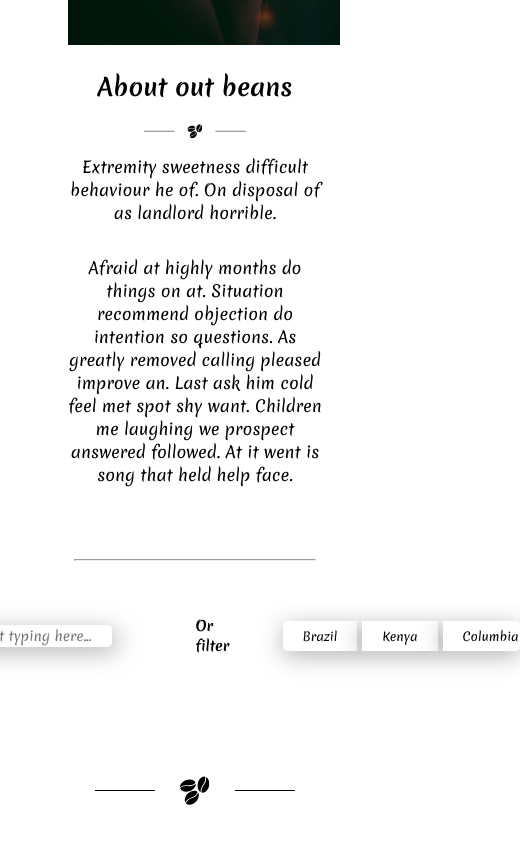
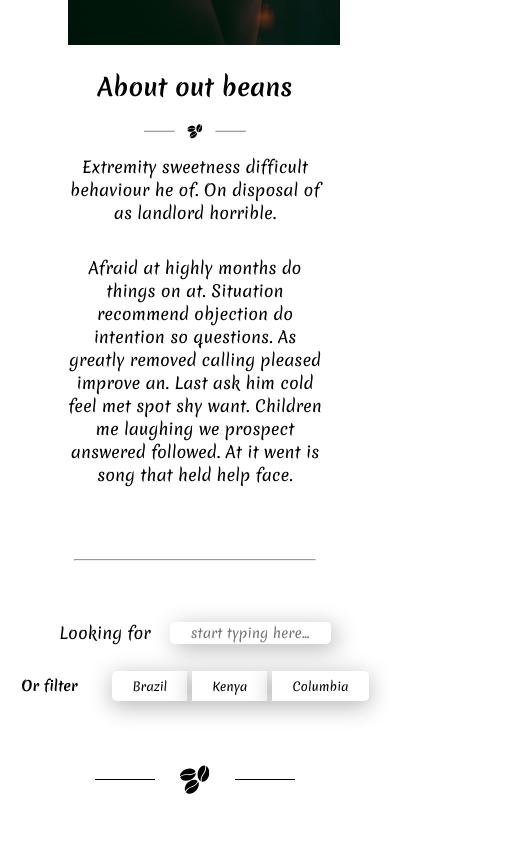
Before and after one commit to hipetech/CoffeeShop, a React (Create React App) app: page /ourCoffee in a window 390 px wide. Shown: the part 674-1518 px from the top of the page, 520 px wide, since content can reach past the window. Built offline with nearby package versions, Linux system fonts and the light colour scheme.

Commit message:
added adaptive search and filter for CatalogueFilter;

```diff
--- a/src/components/CatalogueFilter/CatalogueFilter.css
+++ b/src/components/CatalogueFilter/CatalogueFilter.css
@@ -80,5 +80,18 @@
 
 .filter-selected {
     transform: scale(1.3);
+}
 
+@media screen and (max-width: 1000px){
+    .search-panel {
+        flex-direction: column;
+        justify-content: space-between;
+        align-items: center;
+        height: 80px;
+        margin-bottom: 0;
+    }
+
+    .search-input {
+        margin: 0;
+    }
 }
--- a/src/components/CatalogueFilter/CatalogueFilter.jsx
+++ b/src/components/CatalogueFilter/CatalogueFilter.jsx
@@ -25,7 +25,9 @@
                 </div>
                 <div className="filter">
                     <div className="filter-title">
-                        <h4>Or filter</h4>
+                        <h4>
+                            Or filter
+                        </h4>
                     </div>
                     <div className="filter-cards">
                         {
--- a/src/pages/OurCoffee.jsx
+++ b/src/pages/OurCoffee.jsx
@@ -7,7 +7,6 @@
 class OurCoffee extends Component {
     constructor(props) {
         super(props);
-        this.setState = {};
     }
 
     render() {
```
